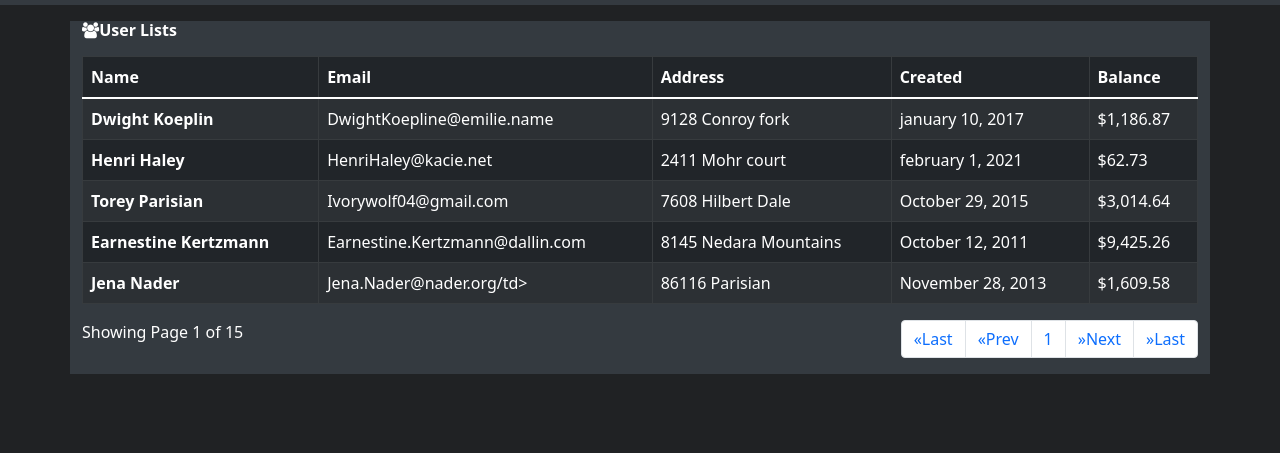
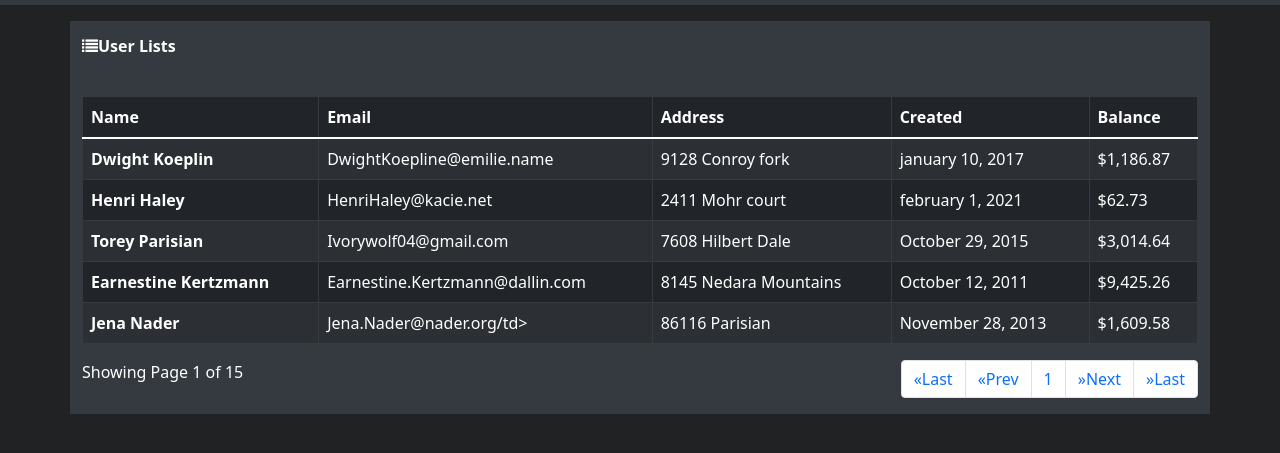
Before and after one commit to fatima-ola/BookApp-Project, a plain HTML site: page userlist.html in a window 1280 px wide. Shown: the part 67-520 px from the top of the page. Drawn offline with nearby package versions, Linux system fonts and the light colour scheme.

Commit message:
updated some stylesn

```diff
--- a/css/style.css
+++ b/css/style.css
@@ -3,6 +3,7 @@ body {
   margin: 0;
   background-color: #202224;
   color: #ffffff;
+  overflow: hidden;
 }
 
 .card,
--- a/userlist.html
+++ b/userlist.html
@@ -66,12 +66,15 @@
         </div>
       </nav>
     </header>
+
     <section>
       <div class="container my-3 book-list">
-        <div class="my-3">
-          <h1 class="text-white fs-6 fw-bold">
-            <i class="fa fa-users" aria-hidden="true"></i>User Lists
-          </h1>
+        <div class="d-flex justify-content-between my-3">
+          <div class="my-3">
+            <h1 class="text-white fs-6 fw-bold">
+              <i class="fa fa-list" aria-hidden="true"></i>User Lists
+            </h1>
+          </div>
         </div>
 
         <div class="mb-3">
```
Also changed, not shown: booklist.html (+1 -1 lines).
